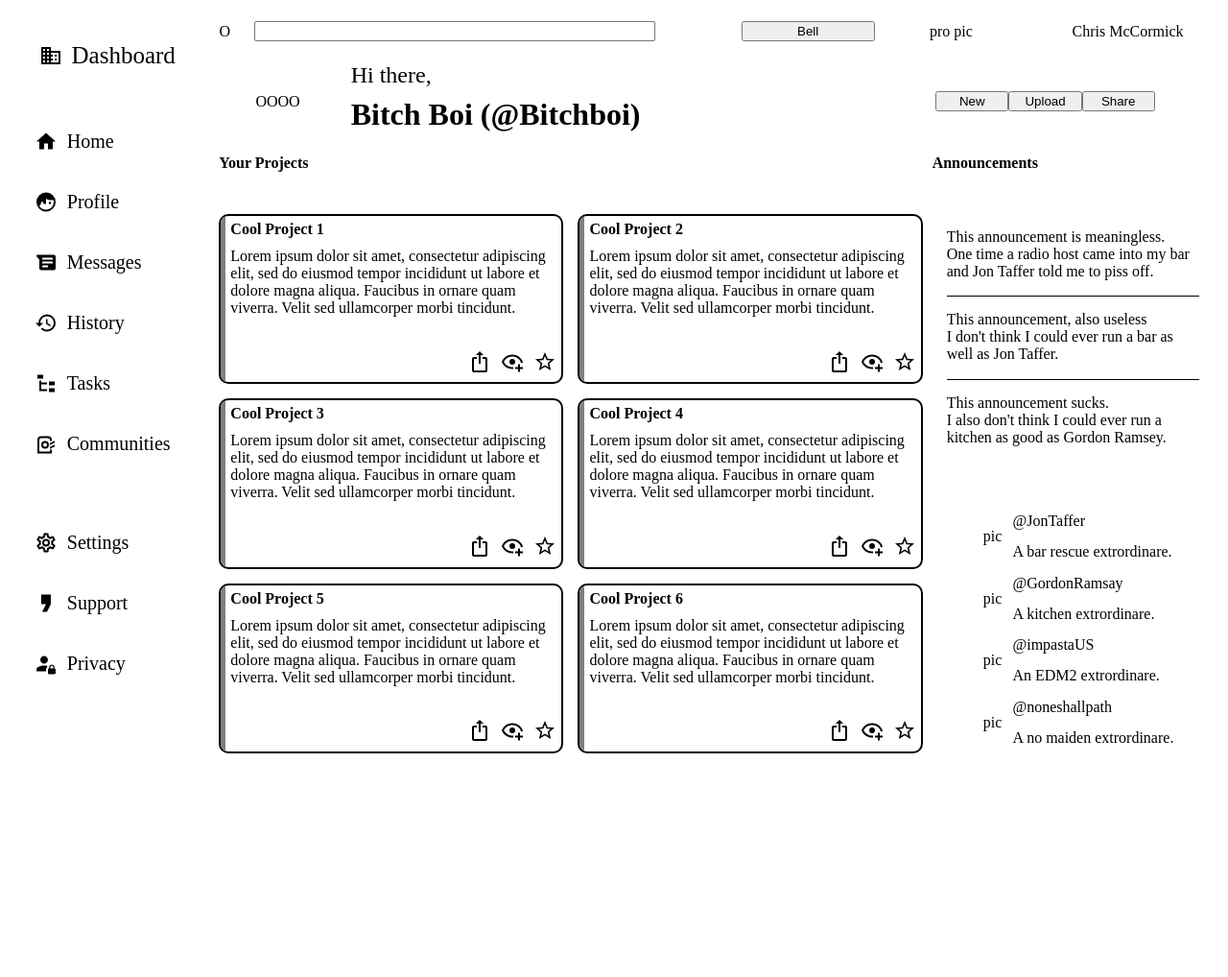
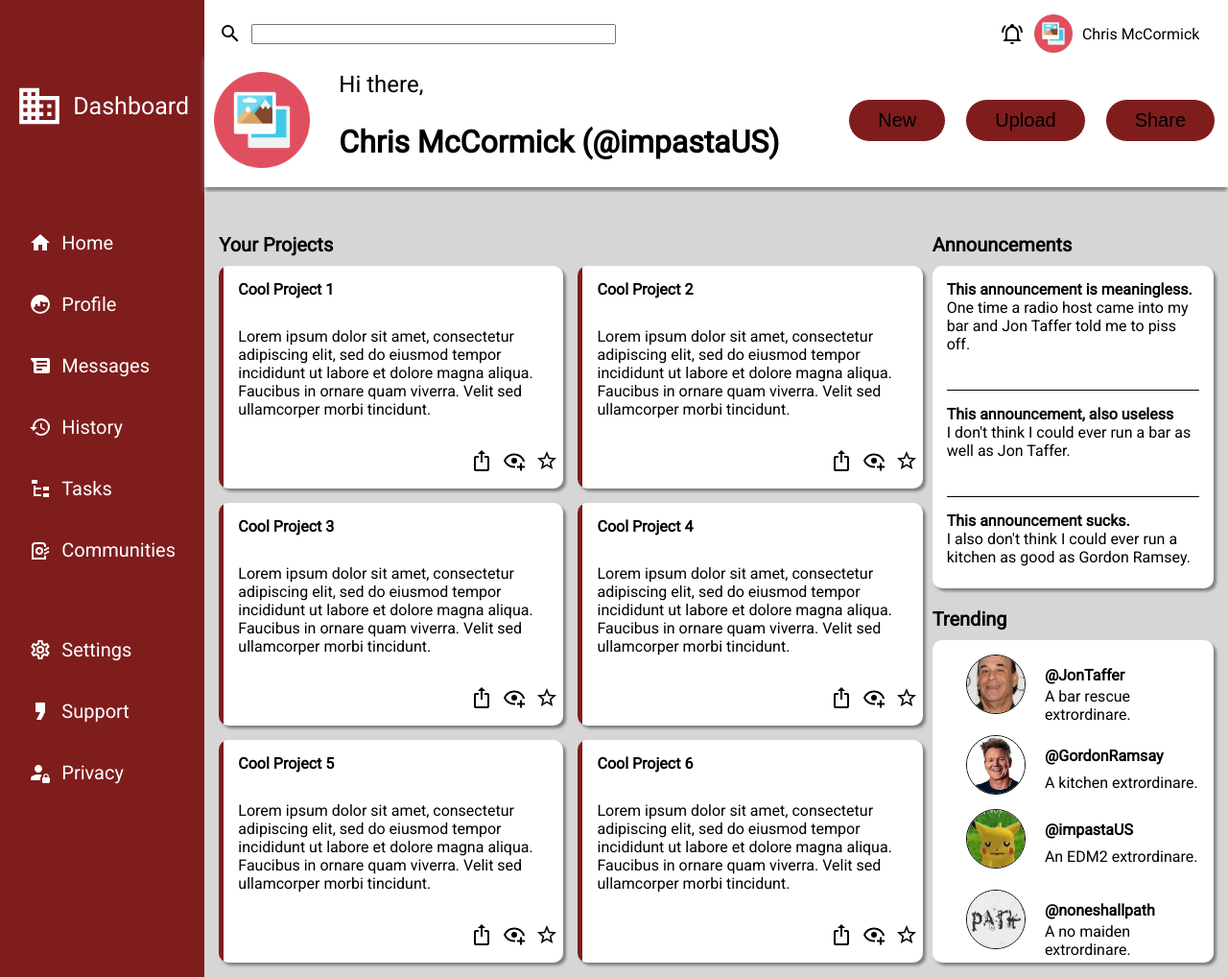
Before and after one commit to c-mccormick007/admin-dashboard, a plain HTML site: page index.html in a window 1280 px wide. Shown: the whole page at 96% size. Before the commit the page ends 800 px from the top, so only its background shows below. Drawn offline with Linux system fonts and the light colour scheme.

Commit message:
add final styling to website

```diff
--- a/index.html
+++ b/index.html
@@ -58,16 +58,16 @@
             </div>
         </div>
         <div class="header">
-            <div class="searchicon">O</div>
+            <img src="/icons/magnify.svg" alt="search icon" class="searchicon">
             <input type="search" name="searchbar" id="searchbar">
-            <button class="notifications">Bell</button>
-            <div class="profilepic">pro pic</div>
+            <img src="/icons/bell-ring-outline.svg" alt="notification" class="notifications">
+            <img src="/pics/Images-icon.png" alt="profile pic" class="bannerpic">
             <div class="name">Chris McCormick</div>
         </div>
         <div class="nav">
-            <div class="profilepicBig">OOOO</div>
+            <img src="/pics/Images-icon.png" alt="profilepic" class="bannerpicBig">
             <h2>Hi there,</h2>
-            <h1>Bitch Boi (@Bitchboi)</h1>
+            <h1>Chris McCormick (@impastaUS)</h1>
             <button class="new">New</button>
             <button class="upload">Upload</button>
             <button class="share">Share</button>
@@ -163,24 +163,25 @@
                     <p class="announcementbody">I also don't think I could ever run a kitchen as good as Gordon Ramsey.</p>
                 </div>
             </div>
+            <div class="tHeader">Trending</div>
             <div class="trending">
                 <div class="row">
-                    <div class="pic">pic</div>
+                    <img src="/pics/taffer.jpg" alt="jon taffer" class="pic">
                     <div class="name">@JonTaffer</div>
                     <div class="description">A bar rescue extrordinare.</div>
                 </div>
                 <div class="row">
-                    <div class="pic">pic</div>
+                    <img src="/pics/gordon.jpg" alt="gordonramsay" class="pic">
                     <div class="name">@GordonRamsay</div>
                     <div class="description">A kitchen extrordinare.</div>
                 </div>
                 <div class="row">
-                    <div class="pic">pic</div>
+                    <img src="/pics/impasta.jpg" alt="impasta" class="pic">
                     <div class="name">@impastaUS</div>
                     <div class="description">An EDM2 extrordinare.</div>
                 </div>
                 <div class="row">
-                    <div class="pic">pic</div>
+                    <img src="/pics/path.jpg" alt="path" class="pic">
                     <div class="name">@noneshallpath</div>
                     <div class="description">A no maiden extrordinare.</div>
                 </div>
--- a/styles.css
+++ b/styles.css
@@ -1,6 +1,16 @@
+@import url(https://fonts.googleapis.com/css?family=Roboto);
+
+html {
+    height: 100%;
+}
+
 body {
+    font-family: 'Roboto', san-serif;
     padding: 0;
     margin: 0;
+    height: 100%;
+    box-sizing: border-box;
+    min-height: 100%;
 }
 
 .container {
@@ -10,7 +20,7 @@ body {
     max-width: 100%;
     max-height: 100%;
     grid-template-columns: 1fr 5fr;
-    grid-template-rows: .5fr .6fr 5fr;
+    grid-template-rows: 1fr 1fr 10fr;
 }
 
 .sidebar {
@@ -21,11 +31,28 @@ body {
     align-items: center;
     justify-items: center;
     text-align: center;
+    background-color: #7f1d1d;
+    color: rgb(255, 255, 255);
+}
+
+.bannerpic {
+    width: 40px;
+    grid-column: 5 / 6;
+    justify-self: right;
+}
+
+.bannerpicBig {
+    width: 100px;
+    grid-row: 1 / 3;
+    justify-self: right;
+    margin-right: 30px;
+    margin-bottom: 20px;
+    margin-left: 10px;
+    margin-top: 20px;
 }
 
 .sidebarHeader {
     font-size: 25px;
-    padding-left: 10px;
     grid-column: 1 / 2;
     grid-row: 1 / 2;
 }
@@ -59,6 +86,14 @@ body {
     align-self: flex-start;
 }
 
+.sidebarHeader img {
+    width: 50px;
+}
+
+.sidebar img {
+    filter: invert(99%) sepia(100%) saturate(16%) hue-rotate(241deg) brightness(104%) contrast(100%);
+}
+
 .sidebarHeader, li {
     display: flex;
     gap: 10px;
@@ -71,16 +106,19 @@ ul {
 
 .header {
     display: grid;
-    grid-template-columns: 0.3fr 3fr .5fr 1fr 1fr 1.5fr;
+    grid-template-columns: 0.3fr 3fr 3fr .2fr .3fr 1.2fr;
     grid-template-rows: 1fr;
     align-items: center;
     text-align: center;
     justify-content: space-around;
     gap: 10px;
+    padding-top: 15px;
 }
 
 .searchicon {
     grid-row: 1;
+    justify-self: right;
+    padding-left: 15px;
 }
 
 #searchbar, .notifications, .profilepic, .name {
@@ -90,6 +128,8 @@ ul {
 .name {
     white-space: nowrap;
     grid-column: 6 / 7;
+    padding-right: 10px;
+    justify-self: left;
 }
 
 .profilepic{
@@ -107,6 +147,8 @@ ul {
     justify-content: space-around;
     grid-template-columns: 2fr 4fr 4fr 1fr 1fr 1fr 1fr;
     grid-template-rows: 1fr 2fr;
+    box-shadow: 0px 5px 5px grey;
+    margin-bottom: 5px;
 }
 
 .profilepicBig{
@@ -124,6 +166,14 @@ ul {
 
 .nav button {
     grid-row: 1 / 3;
+    margin-left: 20px;
+    padding: 10px;
+    padding-left: 30px;
+    padding-right: 30px;
+    font-size: 20px;
+    background-color: #7f1d1d;
+    border: 1px solid white;
+    border-radius: 30px;
 }
 
 .nav h2 {
@@ -148,7 +198,9 @@ ul {
     grid-template-columns: 5fr 2fr;
     grid-template-rows: 1fr 5fr .5fr 5fr;
     gap: 10px;
-    margin: 15px;
+    background-color: rgb(214, 214, 214);
+    padding: 15px;
+    padding-top: 0;
 }
 
 .content p {
@@ -159,13 +211,17 @@ ul {
     grid-column: 2 / 3;
     grid-row: 2 / 3;
     display: grid;
+    border: 0px solid;
+    border-radius: 10px;
+    background-color: white;
+    box-shadow: 3px 3px 3px gray;
 }
 
 .announcement p {
     margin: 0;
 }
 
-.announcementheader, {
+.announcementheader {
     font-weight: bold;
 }
 
@@ -190,15 +246,20 @@ ul {
     border-top: 1px solid;
     padding-bottom: 0;
     padding-top: 15px;
+    margin-bottom: 0;
 }
 
 .trending {
     grid-column: 2 / 3;
     grid-row: 4 / 5;
+    background-color: white;
 }
 
-.pHeader, .aHeader {
+.pHeader, .aHeader, .tHeader {
     font-weight: bold;
+    display: flex;
+    align-items: flex-end;
+    font-size: 20px;
 }
 
 .projects {
@@ -210,25 +271,27 @@ ul {
 
 .colorside {
     grid-row: 1 / 3;
-    background-color: gray;
+    background-color: #7f1d1d;
 }
 
 .card {
     display: grid;
     grid-template-columns: 5px 1fr;
     grid-template-rows: 3fr 1fr;
-    border: 2px solid;
+    border: 0px solid;
     border-radius: 10px;
     overflow: hidden;
+    background-color: white;
+    box-shadow: 3px 3px 3px gray;
 }
 
 .cardheader{
     font-weight: bold;
-    padding: 5px;
+    padding: 15px;
 }
 
 .cardcontent{
-    padding: 5px;
+    padding: 15px;
 }
 .cardicons {
     display: flex;
@@ -241,6 +304,9 @@ ul {
 
 .trending {
     display: grid;
+    border: 0px solid;
+    border-radius: 10px;
+    box-shadow: 3px 3px 3px gray;
 }
 
 .row {
@@ -252,13 +318,21 @@ ul {
 }
 
 .row .pic {
+    object-fit: cover;
+    width: 60px;
+    height: 60px;
     grid-row: 1 / 3;
     grid-column: 2 / 3;
+    border-radius: 50%;
+    margin-right: 20px;
+    border: 1px solid;
 }
 
 .row .name {
     grid-column: 3 / 4;
     justify-self: left;
+    font-weight: bold;
+    align-self: flex-end;
 }
 
 .row .description{
```
Also changed, not shown: icons/bell-ring-outline.svg (added), icons/magnify.svg (added), pics/Images-icon.png (added), pics/gordon.jpg (added), pics/impasta.jpg (added), pics/path.jpg (added), pics/taffer.jpg (added).
